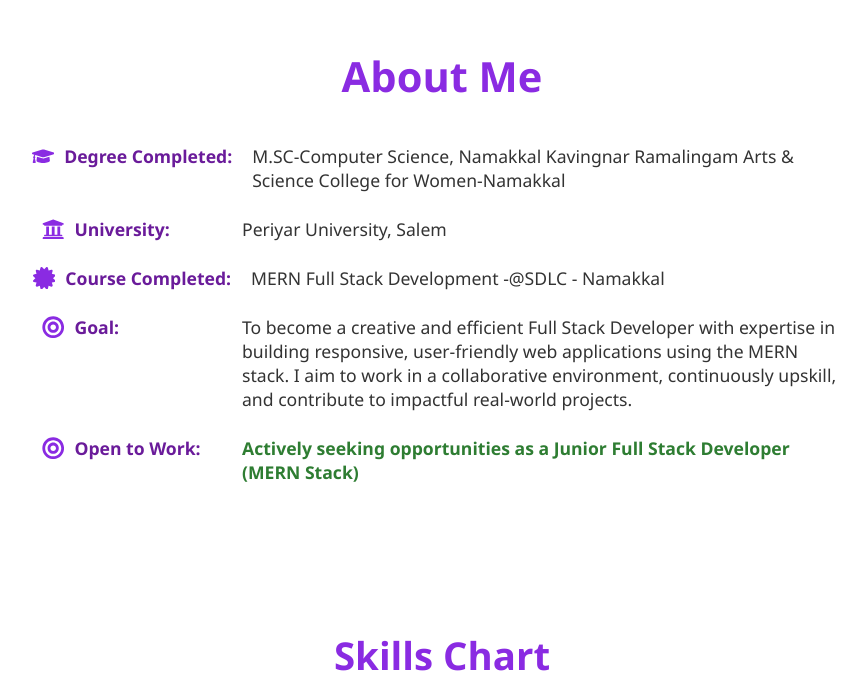
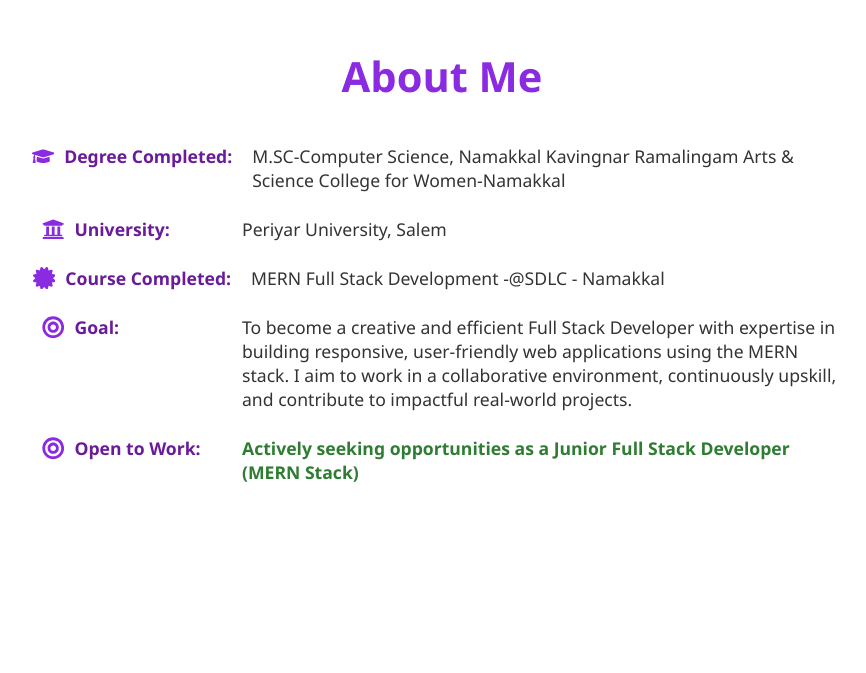
Before and after one commit to Akshaya-AA/akshayaportfolio, a React (Create React App) app: page / in a window 1280 px wide. Shown: the part 802-1475 px from the top of the page, without its empty margins (198-1064 px from the left). Built offline with nearby package versions, Linux system fonts and the light colour scheme.

Commit message:
Update App.css

```diff
--- a/src/App.css
+++ b/src/App.css
@@ -1,4 +1,4 @@
-.section {
+section {
   padding: 100px 20px;
   min-height: 100vh;
 }
```
